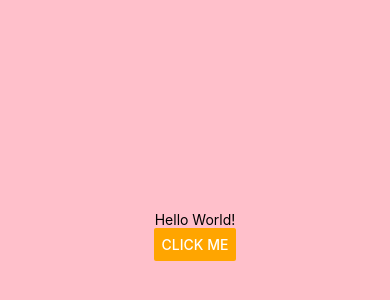
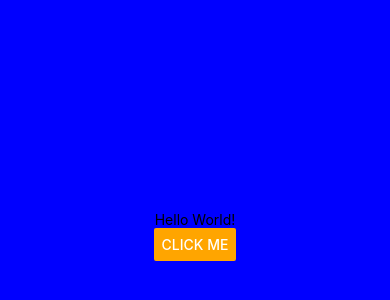
Before and after one commit to PastorCoder/OkirikaNg, a React Native app: screen / in a window 390 px wide. Shown: the part 186-486 px from the top of the page. Built offline with nearby package versions, Linux system fonts and the light colour scheme.

Commit message:
styleSheet

```diff
--- a/App.js
+++ b/App.js
@@ -21,7 +21,7 @@ export default function App() {
   };
 
   return (
-    <SafeAreaView style={styles.container}>
+    <SafeAreaView style={[ containerStyle, styles.container ]}>
       <Text>Hello World!</Text>
       {/* <Image source={require("./assets/favicon.png")}/> */}
       {/* <TouchableWithoutFeedback onPress={() => console.log("Image Tapped")}>
@@ -91,10 +91,12 @@ export default function App() {
   );
 }
 
+const containerStyle = { backgroundColor: "red"}
+
 const styles = StyleSheet.create({
   container: {
     flex: 1,
-    backgroundColor: "pink",
+    backgroundColor: "blue",
     alignItems: "center",
     justifyContent: "center",
   },
```
